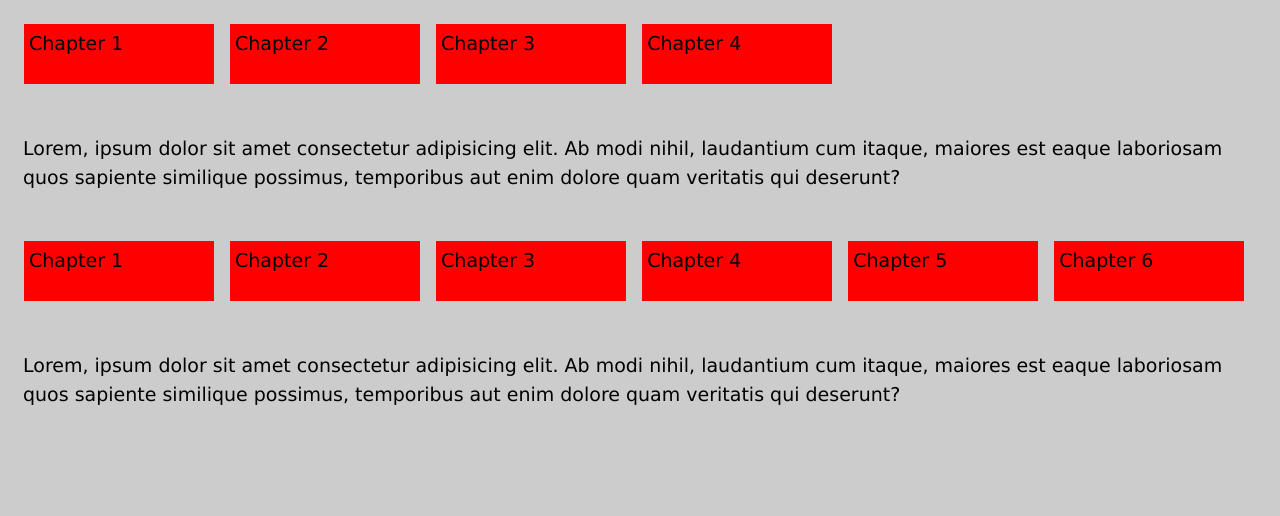
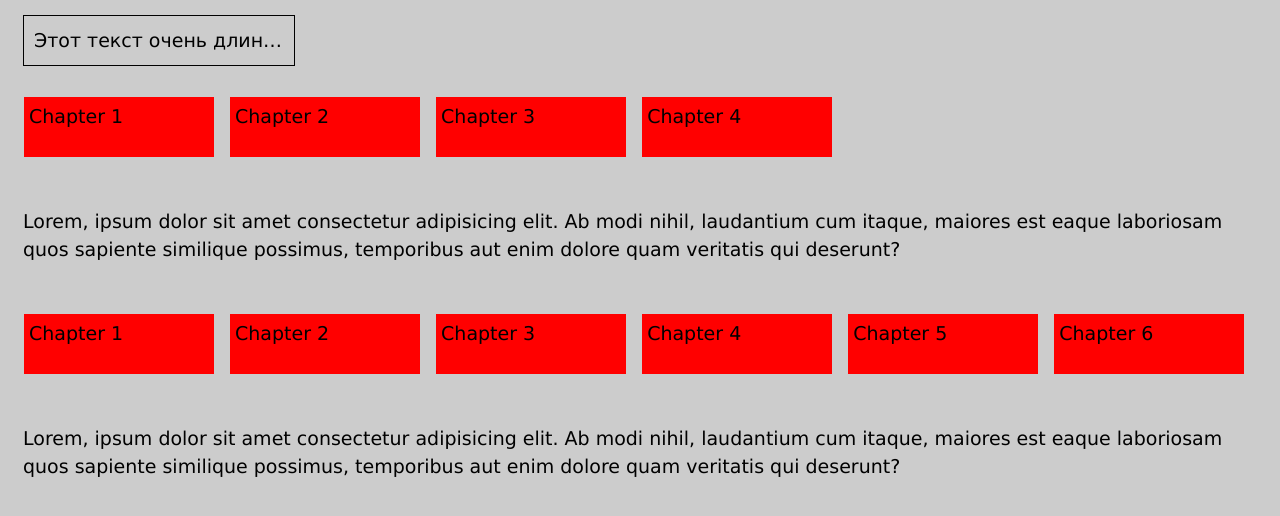
Before and after one commit to Totoshk0/frontend-start, a plain HTML site: page part.007/ex02-overflow-blocs/index.html in a window 1280 px wide. Drawn offline with Linux system fonts and the light colour scheme.

Commit message:
Переполнение. Пример с текстом

```diff
--- a/part.007/ex02-overflow-blocs/index.html
+++ b/part.007/ex02-overflow-blocs/index.html
@@ -9,6 +9,11 @@
 </head>
 
 <body>
+
+  <div class="overflow-div">
+    Этот текст очень длинный и не умещается в контейнере.
+  </div>
+
 
   <div class="container">
     <div class="content">
@@ -43,6 +48,7 @@
       laboriosam quos sapiente similique possimus, temporibus aut enim dolore quam veritatis qui deserunt?
     </p>
   </div>
+
 </body>
 
 </html>
--- a/part.007/ex02-overflow-blocs/style.css
+++ b/part.007/ex02-overflow-blocs/style.css
@@ -8,6 +8,22 @@ body {
 p {
   padding: 15px;
 }
+
+.overflow-div {
+  border: 1px solid black;
+  margin: 15px;
+  padding: 10px;
+
+  white-space: nowrap;
+  /* Запрещаем перенос текста на новую строку */
+  overflow: hidden;
+  /* Скрываем текст, который не умещается в контейнере */
+  text-overflow: ellipsis;
+  /* Заменяем усеченный текст многоточием */
+  width: 250px;
+  /* Ширина контейнера */
+}
+
 
 .container {
   overflow-x: auto;
```
